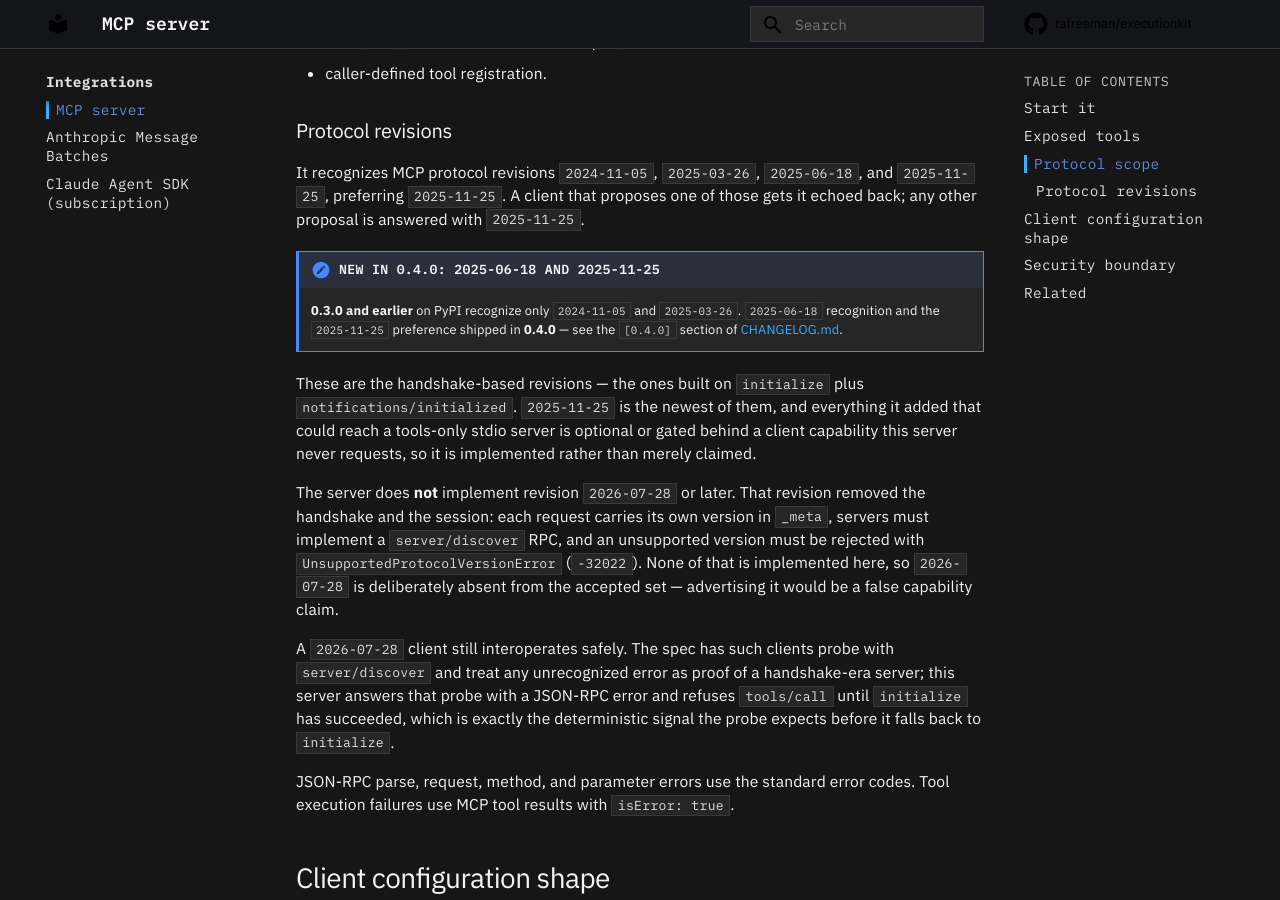
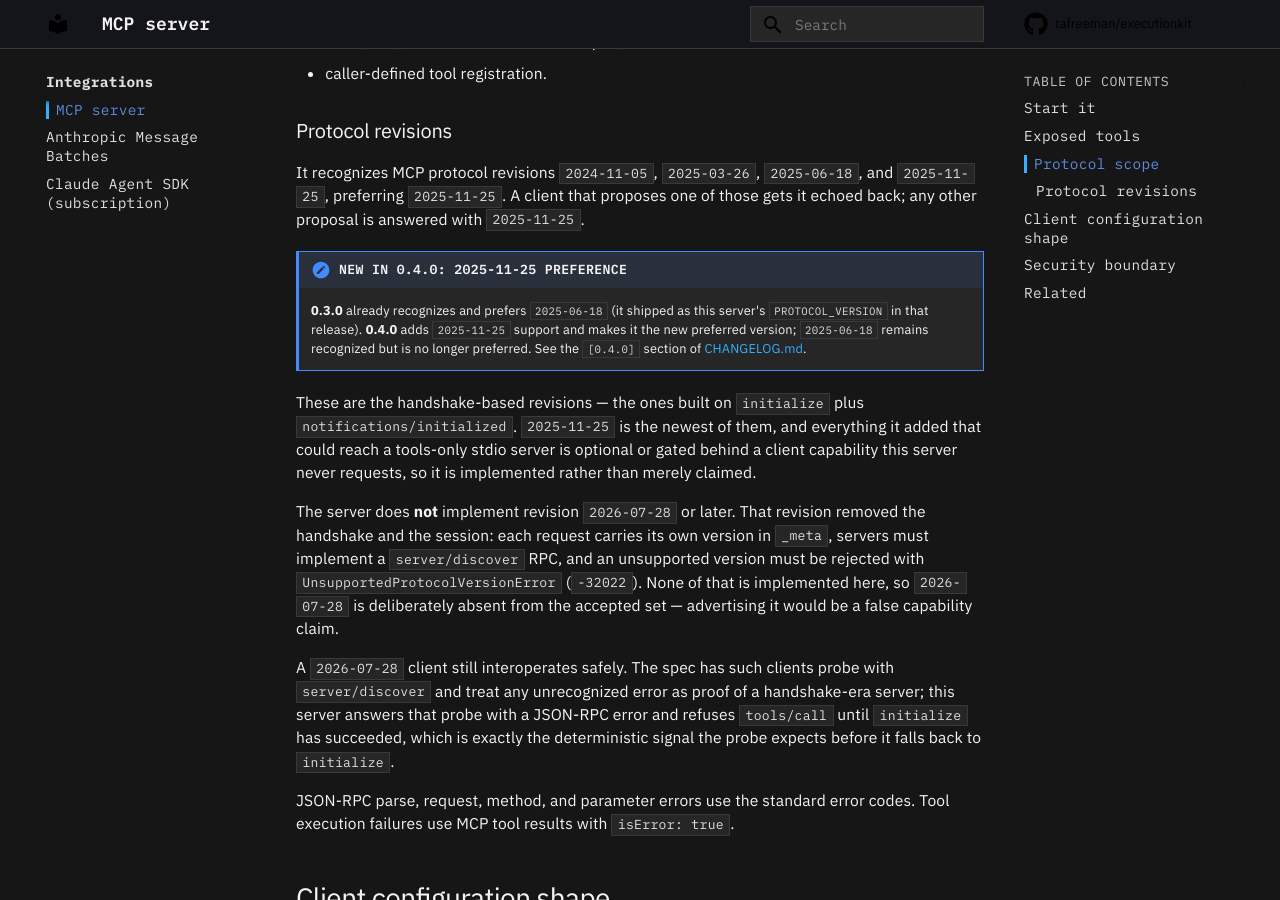
Before and after one commit to tafreeman/executionkit, an MkDocs documentation site: the page built from docs/integrations/mcp.md, in a window 1280 px wide and 900 px high, scrolled down 1317 px. Built offline with MkDocs 1.6.1 and Material for MkDocs 9.7.7, drawn with Linux system fonts in a browser that asks for light colours; comment, search, counter and statistics services are not loaded.

Commit message:
docs(mcp): correct 0.3.0 protocol-version history
0.3.0 already shipped 2025-06-18 as its preferred PROTOCOL_VERSION
(confirmed against the v0.3.0 tag's mcp/_constants.py); it did not lack
that revision. The only thing new in 0.4.0 is 2025-11-25 support and
preference — 2025-06-18 stays recognized, just no longer preferred.

```diff
--- a/docs/integrations/mcp.md
+++ b/docs/integrations/mcp.md
@@ -62,10 +62,11 @@ It recognizes MCP protocol revisions `2024-11-05`, `2025-03-26`, `2025-06-18`,
 and `2025-11-25`, preferring `2025-11-25`. A client that proposes one of those
 gets it echoed back; any other proposal is answered with `2025-11-25`.
 
-!!! note "New in 0.4.0: 2025-06-18 and 2025-11-25"
-    **0.3.0 and earlier** on PyPI recognize only `2024-11-05` and `2025-03-26`.
-    `2025-06-18` recognition and the `2025-11-25` preference shipped in
-    **0.4.0** — see the `[0.4.0]` section of
+!!! note "New in 0.4.0: 2025-11-25 preference"
+    **0.3.0** already recognizes and prefers `2025-06-18` (it shipped as this
+    server's `PROTOCOL_VERSION` in that release). **0.4.0** adds `2025-11-25`
+    support and makes it the new preferred version; `2025-06-18` remains
+    recognized but is no longer preferred. See the `[0.4.0]` section of
     [CHANGELOG.md](https://github.com/tafreeman/executionkit/blob/main/CHANGELOG.md#040---2026-09-23).
 
 These are the handshake-based revisions — the ones built on `initialize` plus
```
